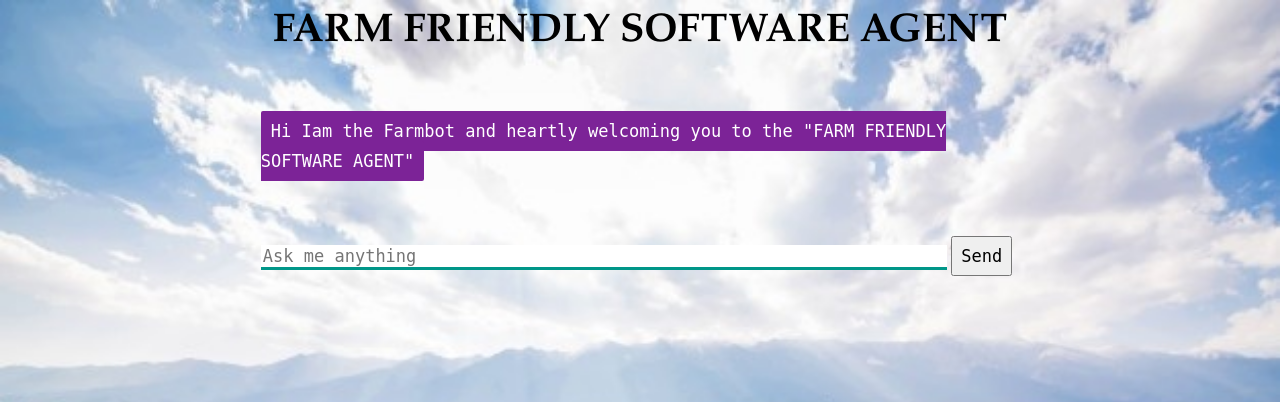
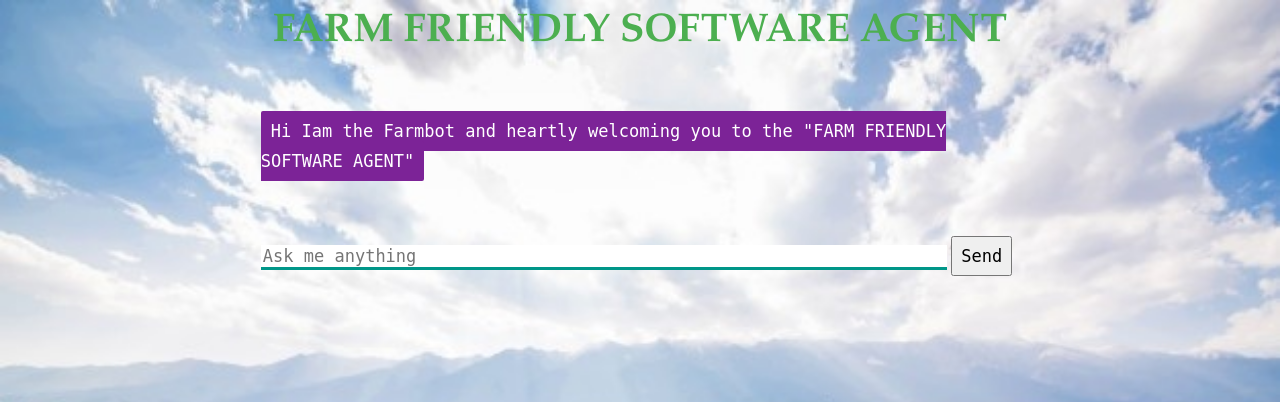
Before and after one commit to KPreetha/chatbot, a Flask app: page / in a window 1280 px wide. Shown: the top 402 px of the page. Run offline with Flask 2, Linux system fonts and the light colour scheme; parts of the project's set-up code (start-up, migrations or seed data) failed here and were passed over; some libraries are stand-ins or nearby versions.

Commit message:
Update style.css

```diff
--- a/static/style.css
+++ b/static/style.css
@@ -7,7 +7,7 @@ font-family: Garamond;
 }
 h1
 {
-color: black;
+color: #4CAF50;
 margin-bottom: 0;
 margin-top: 0;
 text-align: center;
```
